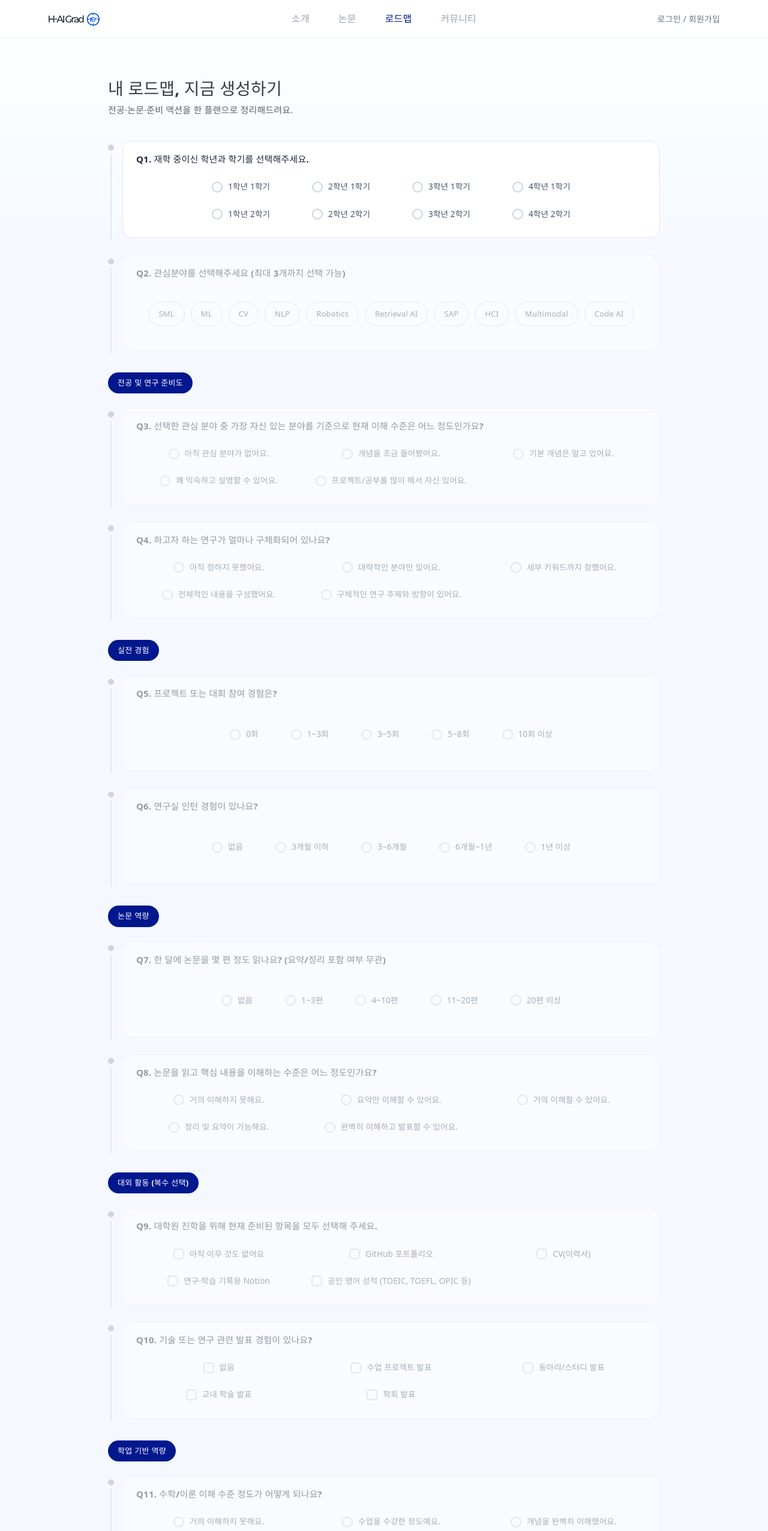
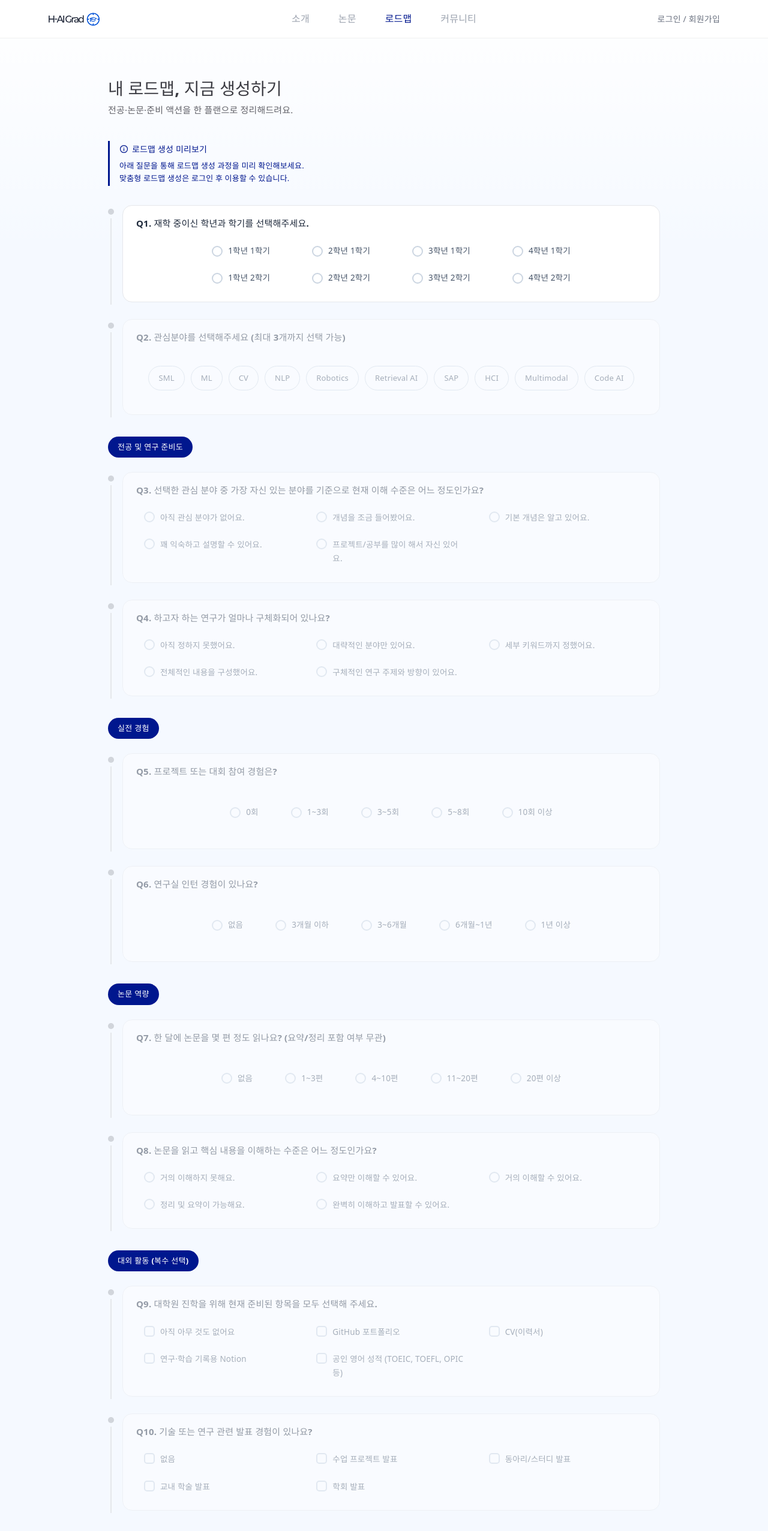
Before and after one commit to Oneday-Project/FE, a React (Vite) app: page /roadmap/create in a window 1280 px wide. Shown: the top 2553 px of the page at 60% size. Built offline with nearby package versions, Linux system fonts and the light colour scheme; a web font is replaced by a local one.

Commit message:
feat: 메인/로드맵 페이지 UI 정리 및 로드맵 결과 과목 태그 추가

```diff
--- a/src/pages/Main.tsx
+++ b/src/pages/Main.tsx
@@ -24,9 +24,10 @@ const mockActivity: Record<number, Activity> = {
 };
 
 function MiniCalendar() {
-  const now = new Date();
-  const year = now.getFullYear();
-  const month = now.getMonth(); // 0-based
+  const today = new Date();
+  const [cursor, setCursor] = useState({ year: today.getFullYear(), month: today.getMonth() }); // month: 0-based
+
+  const { year, month } = cursor;
   const daysInMonth = new Date(year, month + 1, 0).getDate();
   const firstDay = new Date(year, month, 1).getDay(); // 0=일
   const startOffset = (firstDay + 6) % 7; // 월요일 시작으로 보정
@@ -44,13 +45,20 @@ function MiniCalendar() {
     return "#f1f5f9";
   };
 
+  const goPrevMonth = () => setCursor(({ year: y, month: m }) => (m === 0 ? { year: y - 1, month: 11 } : { year: y, month: m - 1 }));
+  const goNextMonth = () => setCursor(({ year: y, month: m }) => (m === 11 ? { year: y + 1, month: 0 } : { year: y, month: m + 1 }));
+
   const weekdays = ["MON", "TUE", "WED", "THU", "FRI", "SAT", "SUN"];
 
   return (
     <div>
-      <p style={{ textAlign: "center", fontSize: "14px", fontWeight: 700, color: "#334155", margin: "0 0 12px" }}>
-        {year}.{String(month + 1).padStart(2, "0")}
-      </p>
+      <div style={{ display: "flex", alignItems: "center", justifyContent: "center", gap: "14px", margin: "0 0 12px" }}>
+        <MonthArrow direction="left" onClick={goPrevMonth} />
+        <p style={{ fontSize: "14px", fontWeight: 700, color: "#334155", margin: 0, minWidth: "72px", textAlign: "center" }}>
+          {year}.{String(month + 1).padStart(2, "0")}
+        </p>
+        <MonthArrow direction="right" onClick={goNextMonth} />
+      </div>
       <div style={{ display: "grid", gridTemplateColumns: "repeat(7, 1fr)", gap: "6px" }}>
         {weekdays.map((w) => (
           <div key={w} style={{ textAlign: "center", fontSize: "10px", fontWeight: 600, color: "#94a3b8", marginBottom: "2px" }}>{w}</div>
@@ -84,6 +92,29 @@ function MiniCalendar() {
         </span>
       </div>
     </div>
+  );
+}
+
+function MonthArrow({ direction, onClick }: { direction: "left" | "right"; onClick: () => void }) {
+  return (
+    <button
+      onClick={onClick}
+      aria-label={direction === "left" ? "이전 달" : "다음 달"}
+      style={{
+        width: "20px", height: "20px", flexShrink: 0,
+        background: "none", border: "none", padding: 0,
+        cursor: "pointer",
+        display: "flex", alignItems: "center", justifyContent: "center",
+      }}
+    >
+      <svg
+        width="14" height="14" viewBox="0 0 24 24" fill="none"
+        stroke="#64748b" strokeWidth="2" strokeLinecap="round" strokeLinejoin="round"
+        style={{ transform: direction === "right" ? "rotate(180deg)" : undefined }}
+      >
+        <path d="M15 5l-7 7 7 7" />
+      </svg>
+    </button>
   );
 }
 
@@ -181,14 +212,12 @@ function NavCard({
   icon,
   variant,
   onClick,
-  decoration,
 }: {
   title: string;
   subtitle: string;
   icon: React.ReactNode;
   variant: "gray" | "blue";
   onClick: () => void;
-  decoration?: boolean;
 }) {
   const blue = variant === "blue";
   return (
@@ -211,31 +240,6 @@ function NavCard({
       onMouseEnter={(e) => (e.currentTarget.style.transform = "translateY(-2px)")}
       onMouseLeave={(e) => (e.currentTarget.style.transform = "translateY(0)")}
     >
-      {/* 장식: 각 카드에 딸려있어서 호버로 카드가 움직이면 같이 움직임.
-          회색 카드 = 흰 원, z-index로 항상 앞에 옴 → 겹치는 부분은 흰색.
-          파란 카드 = 카드와 같은 색으로 붙어서 위로 뾰족 튀어나오는 돌기, z-index 없이 뒤에 있어서 흰 원에 안 가려진 끝부분만 보임 */}
-      {decoration && !blue && (
-        <div
-          aria-hidden
-          style={{
-            position: "absolute", zIndex: 2, bottom: "-40px", left: "74%",
-            transform: "translateX(-50%)",
-            width: "80px", height: "80px", borderRadius: "50%",
-            background: "#fff", boxShadow: "0 4px 14px rgba(15,23,42,0.10)",
-          }}
-        />
-      )}
-      {decoration && blue && (
-        <div
-          aria-hidden
-          style={{
-            position: "absolute", top: "-80px", left: "74%",
-            transform: "translateX(-50%)",
-            width: "50px", height: "80px", borderRadius: "25px 25px 0 0",
-            background: "#dbe4fb",
-          }}
-        />
-      )}
       <div>
         <h3 style={{ fontSize: "16px", fontWeight: 800, color: blue ? BRAND : "#1e293b", margin: "0 0 8px" }}>{title}</h3>
         <p style={{ fontSize: "12.5px", color: blue ? "#3b4a8c" : "#64748b", lineHeight: 1.5, margin: 0 }}>{subtitle}</p>
@@ -546,14 +550,12 @@ export default function Main() {
             subtitle="관심 분야별 최신 논문을 모아보고 기록을 관리하세요."
             icon={<PapersIcon />}
             onClick={() => navigate("/papers")}
-            decoration
           />
           <NavCard
             variant="blue"
             title="나에게 맞는 대학원 준비 로드맵"
             subtitle="진로 준비 상태를 확인하고, 관심 분야에 맞는 전공·과목과 논문 추천을 받아보세요."
             icon={<RoadmapIcon />}
-            decoration
             onClick={() => navigate("/roadmap")}
           />
         </div>
--- a/src/pages/Roadmap.tsx
+++ b/src/pages/Roadmap.tsx
@@ -2,6 +2,7 @@ import { useEffect, useState } from "react";
 import { pageContainer, pageTitle, pageSubtitle, HERO_GAP } from '../styles/pageTheme'
 import { useNavigate, useLocation } from "react-router-dom";
 import { createRoadmap, getMyRoadmap, updateRoadmap, type RoadmapPayload } from "../lib/roadmap";
+import { getToken } from "../lib/auth";
 
 /* =========================================================
  *  대표색 (색 바꿀 땐 여기 두 줄만 수정)
@@ -108,11 +109,12 @@ function payloadToAnswers(payload: RoadmapPayload): Answers {
 /* =========================================================
  *  선택지 컴포넌트 (커스텀 스타일)
  * =======================================================*/
-function RadioOption({ name, label, selected, onSelect }: { name: string; label: string; selected: boolean; onSelect: () => void }) {
+function RadioOption({ name, label, selected, onSelect, align = "center" }: { name: string; label: string; selected: boolean; onSelect: () => void; align?: "center" | "start" }) {
+  const wrap = align === "start";
   return (
-    <label style={{ display: "flex", alignItems: "center", gap: "9px", padding: "8px 12px", borderRadius: "10px", cursor: "pointer", border: `1.5px solid ${selected ? BRAND : "transparent"}`, background: selected ? BRAND_TINT : "transparent", transition: "0.15s", whiteSpace: "nowrap" }}>
+    <label style={{ display: "flex", alignItems: wrap ? "flex-start" : "center", gap: "9px", padding: "8px 12px", borderRadius: "10px", cursor: "pointer", border: `1.5px solid ${selected ? BRAND : "transparent"}`, background: selected ? BRAND_TINT : "transparent", transition: "0.15s", whiteSpace: wrap ? "normal" : "nowrap", width: wrap ? "100%" : undefined, boxSizing: "border-box" }}>
       <input type="radio" name={name} checked={selected} onChange={onSelect} style={{ position: "absolute", opacity: 0, width: 0, height: 0 }} />
-      <span style={{ width: "18px", height: "18px", borderRadius: "50%", border: `2px solid ${selected ? BRAND : "#cbd5e1"}`, display: "flex", alignItems: "center", justifyContent: "center", flexShrink: 0 }}>
+      <span style={{ width: "18px", height: "18px", borderRadius: "50%", border: `2px solid ${selected ? BRAND : "#cbd5e1"}`, display: "flex", alignItems: "center", justifyContent: "center", flexShrink: 0, marginTop: wrap ? "1px" : 0 }}>
         {selected && <span style={{ width: "9px", height: "9px", borderRadius: "50%", background: BRAND }} />}
       </span>
       <span style={{ fontSize: "13.5px", color: selected ? BRAND : "#475569", fontWeight: selected ? 600 : 500 }}>{label}</span>
@@ -120,11 +122,12 @@ function RadioOption({ name, label, selected, onSelect }: { name: string; label:
   );
 }
 
-function CheckOption({ name, label, selected, onToggle }: { name: string; label: string; selected: boolean; onToggle: () => void }) {
+function CheckOption({ name, label, selected, onToggle, align = "center" }: { name: string; label: string; selected: boolean; onToggle: () => void; align?: "center" | "start" }) {
+  const wrap = align === "start";
   return (
-    <label style={{ display: "flex", alignItems: "center", gap: "9px", padding: "8px 12px", borderRadius: "10px", cursor: "pointer", border: `1.5px solid ${selected ? BRAND : "transparent"}`, background: selected ? BRAND_TINT : "transparent", transition: "0.15s", whiteSpace: "nowrap" }}>
+    <label style={{ display: "flex", alignItems: wrap ? "flex-start" : "center", gap: "9px", padding: "8px 12px", borderRadius: "10px", cursor: "pointer", border: `1.5px solid ${selected ? BRAND : "transparent"}`, background: selected ? BRAND_TINT : "transparent", transition: "0.15s", whiteSpace: wrap ? "normal" : "nowrap", width: wrap ? "100%" : undefined, boxSizing: "border-box" }}>
       <input type="checkbox" name={name} checked={selected} onChange={onToggle} style={{ position: "absolute", opacity: 0, width: 0, height: 0 }} />
-      <span style={{ width: "18px", height: "18px", borderRadius: "5px", border: `2px solid ${selected ? BRAND : "#cbd5e1"}`, background: selected ? BRAND : "#fff", display: "flex", alignItems: "center", justifyContent: "center", flexShrink: 0 }}>
+      <span style={{ width: "18px", height: "18px", borderRadius: "5px", border: `2px solid ${selected ? BRAND : "#cbd5e1"}`, background: selected ? BRAND : "#fff", display: "flex", alignItems: "center", justifyContent: "center", flexShrink: 0, marginTop: wrap ? "1px" : 0 }}>
         {selected && (
           <svg width="11" height="11" viewBox="0 0 12 12">
             <path d="M2 6 L5 9 L10 3" stroke="#fff" strokeWidth="2" fill="none" strokeLinecap="round" strokeLinejoin="round" />
@@ -180,11 +183,11 @@ function OptionsField({
   const selectedArr = (answers[q.id] as string[]) || [];
   const maxLen = Math.max(...q.options.map((o) => o.length));
 
-  const renderOpt = (opt: string) =>
+  const renderOpt = (opt: string, align: "center" | "start" = "center") =>
     q.type === "multi" ? (
-      <CheckOption key={opt} name={q.id} label={opt} selected={selectedArr.includes(opt)} onToggle={() => onMulti(q.id, opt)} />
+      <CheckOption key={opt} name={q.id} label={opt} selected={selectedArr.includes(opt)} onToggle={() => onMulti(q.id, opt)} align={align} />
     ) : (
-      <RadioOption key={opt} name={q.id} label={opt} selected={answers[q.id] === opt} onSelect={() => onSingle(q.id, opt)} />
+      <RadioOption key={opt} name={q.id} label={opt} selected={answers[q.id] === opt} onSelect={() => onSingle(q.id, opt)} align={align} />
     );
 
   // Q1: 4열 2행, 열 단위로 채워서 학기별로 묶임
@@ -201,28 +204,50 @@ function OptionsField({
           rowGap: "4px",
         }}
       >
-        {q.options.map(renderOpt)}
+        {q.options.map((opt) => renderOpt(opt))}
       </div>
     );
   }
 
-  // 긴 문장형: 3열 균등 (카드 폭 활용)
+  // 긴 문장형: 3열 균등 (카드 폭 활용) — 열 너비에 맞춰 왼쪽 정렬해서 동그라미 위치를 줄마다 맞춤
   if (maxLen > 9) {
     return (
-      <div style={{ display: "grid", gridTemplateColumns: "repeat(3, minmax(0, 1fr))", columnGap: "12px", rowGap: "4px", justifyItems: "center" }}>
-        {q.options.map(renderOpt)}
+      <div style={{ display: "grid", gridTemplateColumns: "repeat(3, minmax(0, 1fr))", columnGap: "12px", rowGap: "4px", justifyItems: "stretch" }}>
+        {q.options.map((opt) => renderOpt(opt, "start"))}
       </div>
     );
   }
 
   // 짧은 보기: 가운데 모아 정렬
-  return <div style={{ display: "flex", flexWrap: "wrap", justifyContent: "center", gap: "6px 28px" }}>{q.options.map(renderOpt)}</div>;
+  return <div style={{ display: "flex", flexWrap: "wrap", justifyContent: "center", gap: "6px 28px" }}>{q.options.map((opt) => renderOpt(opt))}</div>;
+}
+
+function PreviewNotice() {
+  return (
+    <div style={{ display: "flex", borderLeft: `3px solid ${BRAND}`, padding: "2px 0 2px 16px", marginBottom: "32px" }}>
+      <div>
+        <p style={{ display: "flex", alignItems: "center", gap: "6px", fontSize: "14px", fontWeight: 700, color: BRAND, margin: "0 0 6px" }}>
+          <svg width="15" height="15" viewBox="0 0 24 24" fill="none" stroke={BRAND} strokeWidth="2" strokeLinecap="round" strokeLinejoin="round">
+            <circle cx="12" cy="12" r="9.5" />
+            <path d="M12 11v5.5M12 8v.01" />
+          </svg>
+          로드맵 생성 미리보기
+        </p>
+        <p style={{ fontSize: "13px", color: BRAND, lineHeight: 1.6, margin: 0 }}>
+          아래 질문을 통해 로드맵 생성 과정을 미리 확인해보세요.
+          <br />
+          맞춤형 로드맵 생성은 로그인 후 이용할 수 있습니다.
+        </p>
+      </div>
+    </div>
+  );
 }
 
 export default function Roadmap() {
   const navigate = useNavigate();
   const location = useLocation();
   const isEditMode = !!location.state?.edit;
+  const isLoggedIn = !!getToken();
 
   const [answers, setAnswers] = useState<Answers>({});
   // "수정하러 가기"로 들어오면(isEditMode) GET /roadmap/me 의 latest.answers 로 초기값을 채움
@@ -384,6 +409,8 @@ export default function Roadmap() {
           {loadError && <p style={{ fontSize: "13px", color: "#dc2626", marginTop: "8px" }}>{loadError}</p>}
         </div>
 
+        {!isLoggedIn && <PreviewNotice />}
+
         <div style={{ display: "flex", flexDirection: "column", gap: "24px" }}>
           {questions.map((q, idx) => {
             if (q.type === "section") {
```
Also changed, not shown: src/pages/RoadmapHome.tsx (+50 -4 lines), src/pages/RoadmapResult.tsx (+22 -5 lines).
